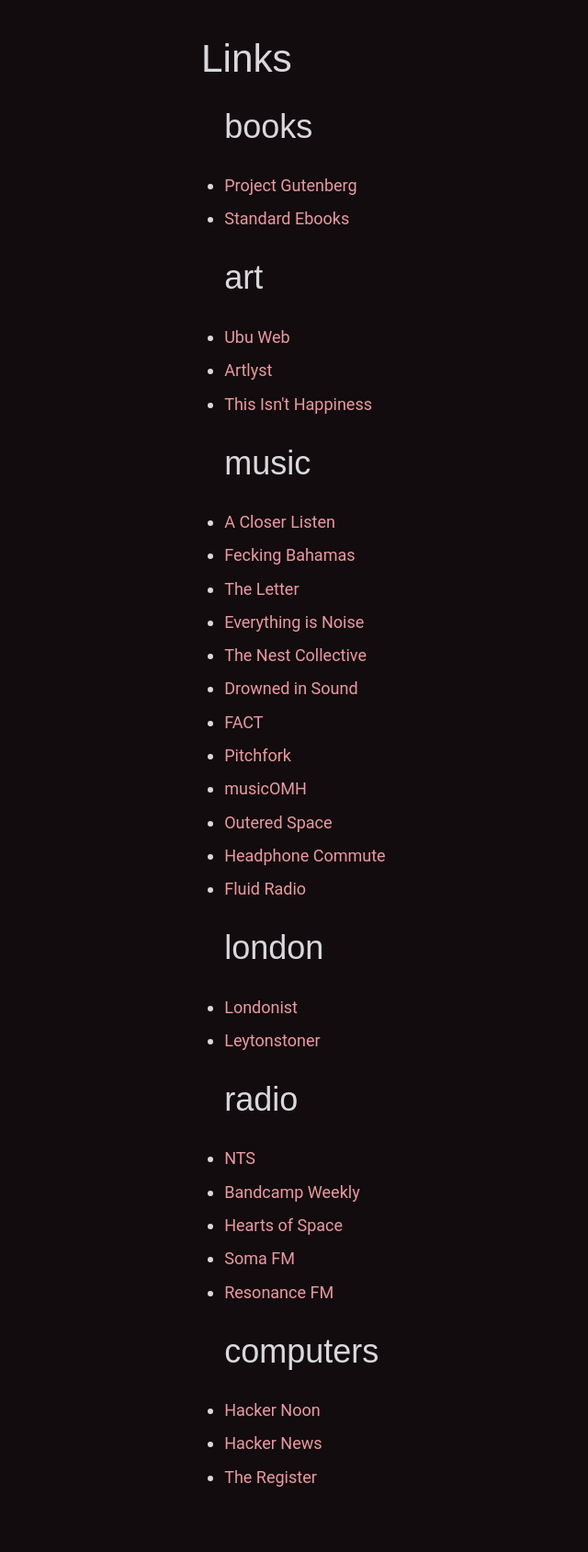
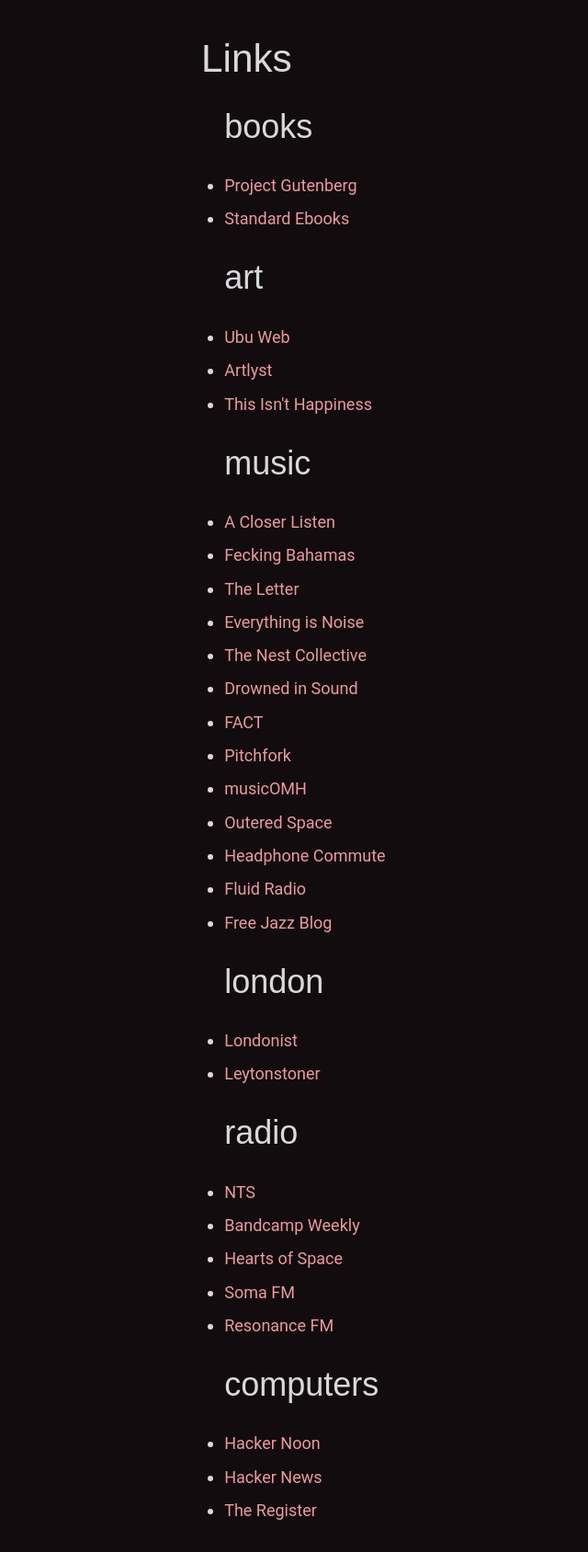
Before and after one commit to edclements/website, a Jekyll site: the page built from links.html, in a window 1280 px wide. Shown: the whole page at 92% size, without its empty margins (79-719 px from the left). Built offline with Jekyll 4.4.1, drawn with Linux system fonts in a browser that asks for light colours; nearby versions of some CDN libraries; before the commit the page ends 1652 px from its top, so only the background shows below that.

Commit message:
Adds free jazz blog

```diff
--- a/_data/links.yml
+++ b/_data/links.yml
@@ -35,6 +35,8 @@
   href: https://headphonecommute.com/
 - title: Fluid Radio
   href: http://www.fluid-radio.co.uk/
+- title: Free Jazz Blog
+  href: http://www.freejazzblog.org/
 london:
 - title: Londonist
   href: https://londonist.com/
```
